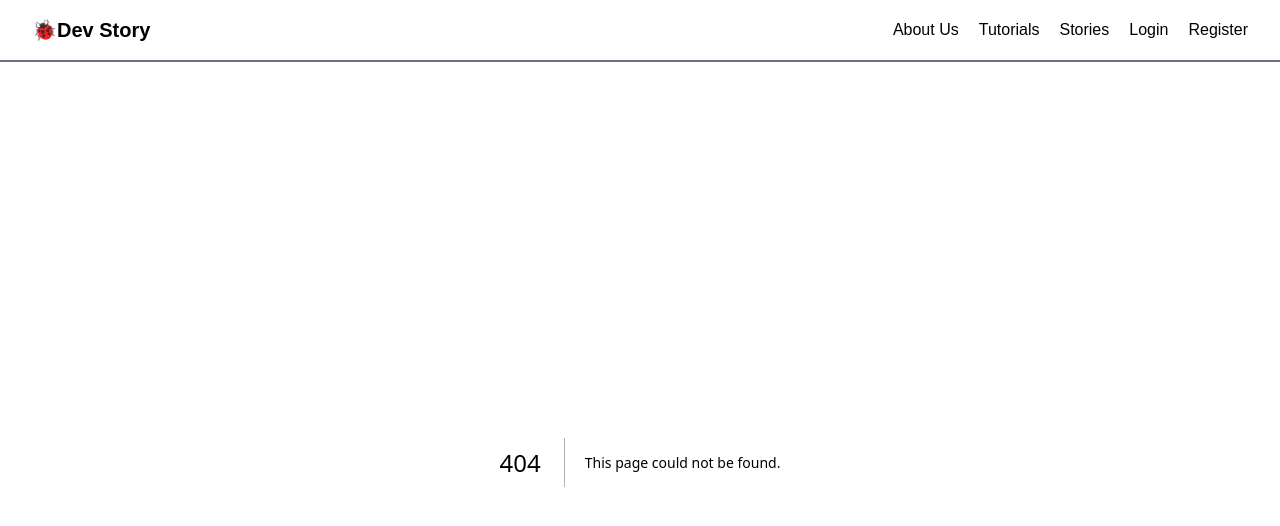
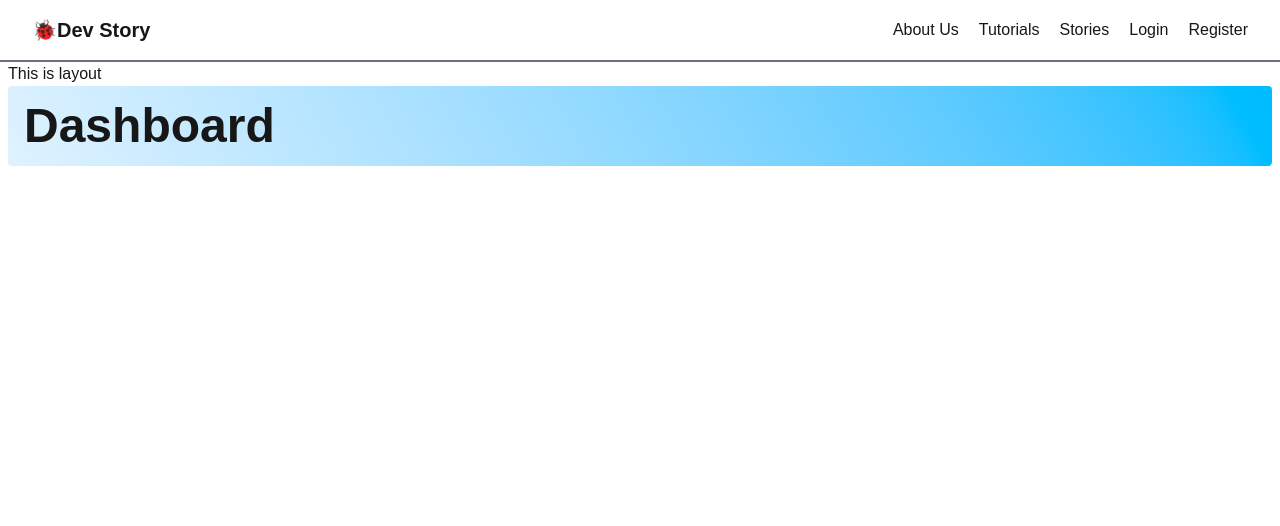
Before and after one commit to Hlamong55/Hello-Next.Js, a Next.js app: page /dashboard in a window 1280 px wide. Before the commit this address had no page. Shown: the top 526 px of the page. Built offline with nearby package versions, Linux system fonts and the light colour scheme.

Commit message:
implement dashboard layout feature

```diff
--- /dev/null
+++ b/src/app/dashboard/layout.jsx
@@ -0,0 +1,12 @@
+import React from 'react';
+
+const DashboardLayout = ({ children }) => {
+    return (
+        <div>
+            This is layout
+            {children}
+        </div>
+    );
+};
+
+export default DashboardLayout;
--- /dev/null
+++ b/src/app/dashboard/page.jsx
@@ -0,0 +1,12 @@
+import Title from '@/components/Title';
+import React from 'react';
+
+const Dashboard = () => {
+    return (
+        <div>
+            <Title>Dashboard</Title>
+        </div>
+    );
+};
+
+export default Dashboard;
--- a/src/components/Banner.jsx
+++ b/src/components/Banner.jsx
@@ -9,7 +9,7 @@ const Banner = () => {
         const password = prompt();
         if(password == "1234"){
             // console.log(router);
-            router.push("/stories")
+            router.push("/dashboard")
         }
     }
 
```
Also changed, not shown: src/app/(auth)/login/page.jsx (renamed from src/app/login/page.jsx), src/app/(auth)/register/page.jsx (renamed from src/app/register/page.jsx).
